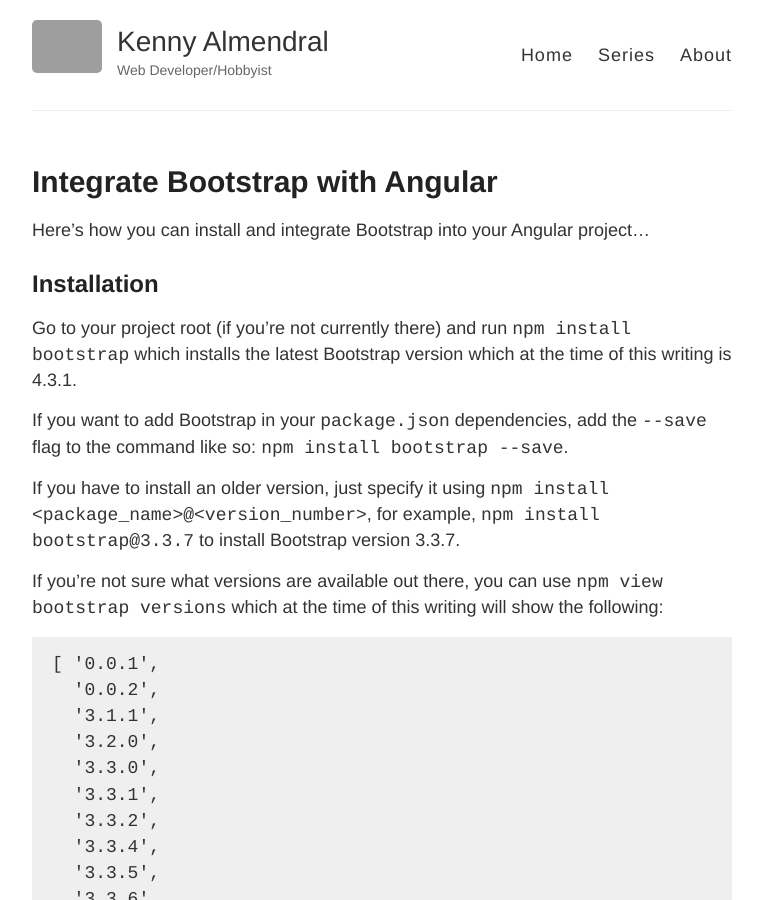
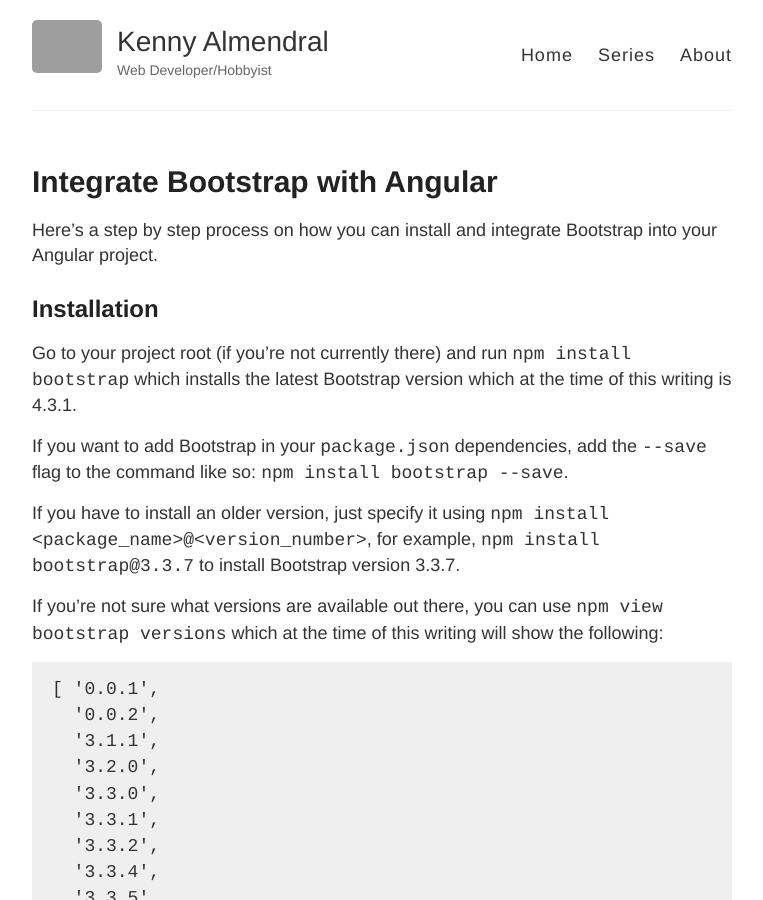
Before and after one commit to kennyalmendral/kennyalmendral.github.io, a Jekyll site: the page built from _posts/2019-03-07-integrate-bootstrap-angular.md, in a window 1280 px wide and 900 px high. Shown: the whole window, without its empty margins (258-1021 px from the left). Built offline with Jekyll 4.4.1, drawn with Linux system fonts in a browser that asks for light colours; grey boxes are pictures that could not be loaded.

Commit message:
Update 2019-03-07-integrate-bootstrap-angular.md

```diff
--- a/_posts/2019-03-07-integrate-bootstrap-angular.md
+++ b/_posts/2019-03-07-integrate-bootstrap-angular.md
@@ -3,7 +3,7 @@
 title: Integrate Bootstrap with Angular
 ---
 
-Here's how you can install and integrate Bootstrap into your Angular project...
+Here's a step by step process on how you can install and integrate Bootstrap into your Angular project.
 
 ## Installation
 
```
